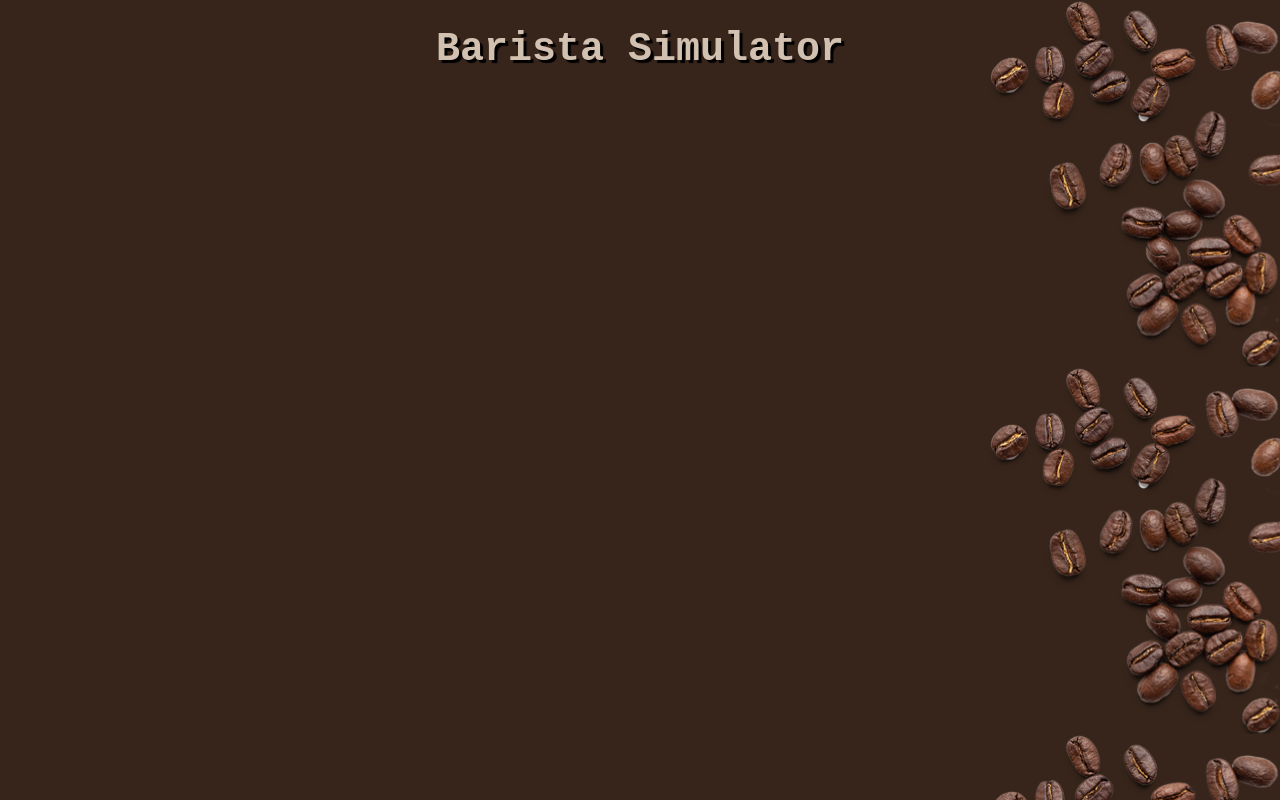
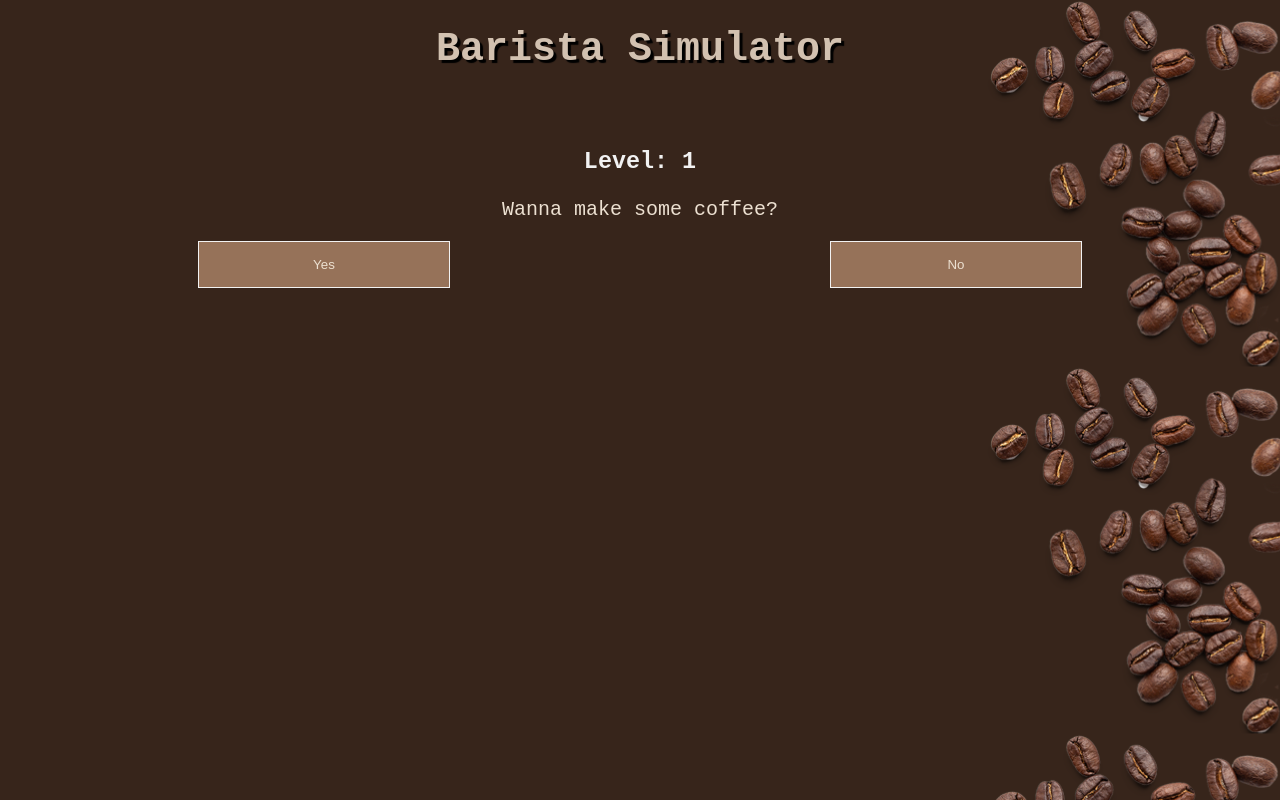
Before and after one commit to mattrenfer/Barista-Simulator, a Vue app in the folder barista-sim/: page / in a window 1280 px wide. Built offline with nearby package versions, Linux system fonts and the light colour scheme.

Commit message:
Styles | Coffee Choices | Level Counter

```diff
--- a/barista-sim/src/App.vue
+++ b/barista-sim/src/App.vue
@@ -1,16 +1,19 @@
 <template>
   <div id="app">
     <Main />
+    <Brew />
   </div>
 </template>
 
 <script>
 import Main from '@/components/Main.vue';
+import Brew from '@/components/Brew.vue';
 
 export default {
   name: 'App',
   components: {
-    Main
+    Main,
+    Brew
   }
 }
 </script>
--- /dev/null
+++ b/barista-sim/src/components/Brew.vue
@@ -0,0 +1,53 @@
+<template>
+<div class="brew">
+
+  <div v-show="!brewTypes">
+
+    <div  class="descriptiveText">
+      <p v-if="makeCoffee">Wanna make some coffee?</p>
+      <p v-else>Nah? That's cool, I guess...</p>
+    </div>
+
+    <div v-show="!brewTypes" class="selection">
+      <button class="uiButtons" @click="brewTypes = true">Yes</button>
+      <button class="uiButtons" @click="makeCoffee = !makeCoffee">No</button>
+    </div>
+
+  </div>
+
+  <div v-show="brewTypes">
+
+    <div class="descriptiveText">
+      <p>What kind of coffee shall we make?</p>
+    </div>
+
+    <div class="verticalButtons">
+      <button><a href='#'>Regular</a></button>
+      <button class="locked"><a href='#'>Espresso</a></button>
+      <button class="locked"><a href='#'>Mocha</a></button>
+      <button class="locked"><a href='#'>Latte</a></button>
+    </div>
+
+  </div>
+
+</div>
+</template>
+
+<script>
+export default {
+  name: 'Brew',
+  data() {
+    return {
+      makeCoffee: true,
+      brewTypes: false,
+    }
+  },
+}
+</script>
+
+<!-- Add "scoped" attribute to limit CSS to this component only -->
+<style scoped>
+
+
+
+</style>
--- a/barista-sim/src/components/Main.vue
+++ b/barista-sim/src/components/Main.vue
@@ -1,6 +1,7 @@
 <template>
-  <div class="hello">
+  <div class="header">
     <h1>Barista Simulator</h1>
+    <h3>Level: {{level}}</h3>
   </div>
 </template>
 
@@ -9,7 +10,12 @@ export default {
   name: 'Main',
   props: {
     msg: String
-  }
+  },
+  data() {
+    return {
+      level: 1
+    }
+  },
 }
 </script>
 
--- a/barista-sim/src/styles/global.scss
+++ b/barista-sim/src/styles/global.scss
@@ -21,6 +21,10 @@ body {
     color: #ECE0D1;
   }
 
+  h3 {
+    text-align:center;
+  }
+
   p {
     color: #ECE0D1;
   }
@@ -36,7 +40,7 @@ body {
   }
 
 
-  #start-button, #reset-button {
+  .starting-buttons {
     background-color:#967259;
     padding: 10px;
     border: 1px solid #f2f2f2;
@@ -46,17 +50,18 @@ body {
   }
 
 
-  #responsePara {
+  .descriptiveText {
     text-align:center;
     color: #ECE0D1;
   }
 
-  #countdown {
+  .countdown {
     text-align: center;
     color: #ECE0D1;
   }
 
-  #yesOrNo, #brewPour {
+  .selection{
+    display: flex;
     flex-direction: row;
     justify-content: space-between;
     color: #ECE0D1;
@@ -65,21 +70,21 @@ body {
     margin-top: 10px;
   }
 
-  #coffeeChoices {
+  .verticalButtons {
     flex-direction: column;
     justify-content: space-between;
     color: #ECE0D1;
     width: 100%;
     margin: auto;
     margin-top: 10px;
+    .locked {
+      opacity: 0.6;
+    }
   }
 
 
-  .uiButtonsLocked {
-    opacity: 0.6;
-  }
-
-  .uiButtons {
+  button {
+    color: $coffee-light;
     display: flex;
     flex-direction: row;
     justify-content: center;
@@ -88,19 +93,9 @@ body {
     border: 1px solid #f2f2f2;
     width: 20%;
     margin: auto;
+    cursor: pointer;
   }
 
-
-  .uiButton {
-    display: flex;
-    flex-direction: row;
-    justify-content: center;
-    background-color:#967259;
-    padding: 15px;
-    border: 1px solid #f2f2f2;
-    width: 40%;
-    margin: auto;
-  }
 
   .hidden {
     display: none;
```
